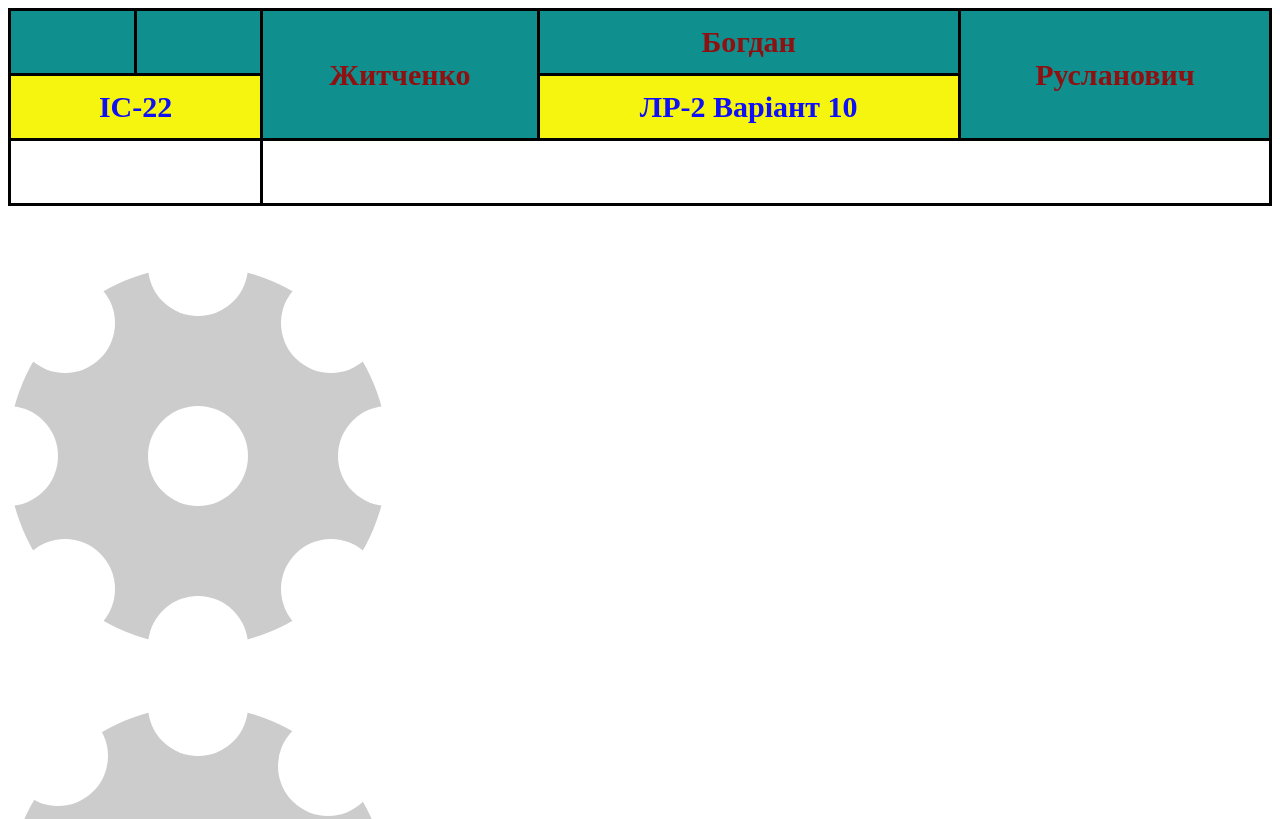
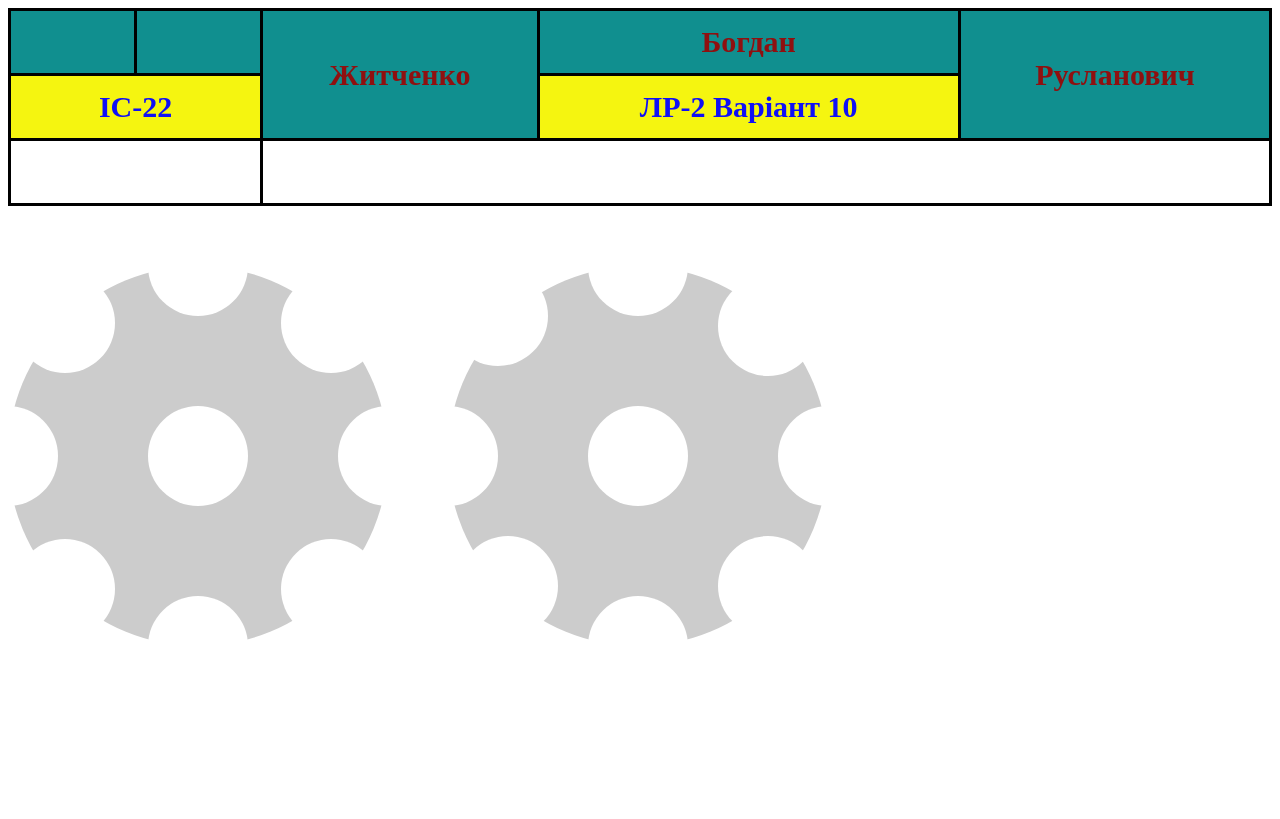
Before and after one commit to Vnyway/fe-lab2, a plain HTML site: page index.html in a window 1280 px wide. Shown: the top 819 px of the page. Drawn offline with Linux system fonts and the light colour scheme.

Commit message:
Task 2 (additional): Flex positioning for gears

```diff
--- a/index.html
+++ b/index.html
@@ -60,6 +60,7 @@
         <td colspan="3"></td>
       </tr>
     </table>
+    <section class="gears">
       <div class="gear">
         <div class="hole-1"></div>
         <div class="hole-2"></div>
@@ -82,5 +83,6 @@
         <div class="hole-8-transform"></div>
         <div class="hole-9-transform"></div>
       </div>
+    </section>
   </body>
 </html>
--- a/styles.css
+++ b/styles.css
@@ -1,3 +1,8 @@
+.gears {
+  display: flex;
+  gap: 60px;
+}
+
 .gear {
   margin-top: 60px;
   z-index: -5;
```
Lines whose indentation alone changed are shown as unchanged.
